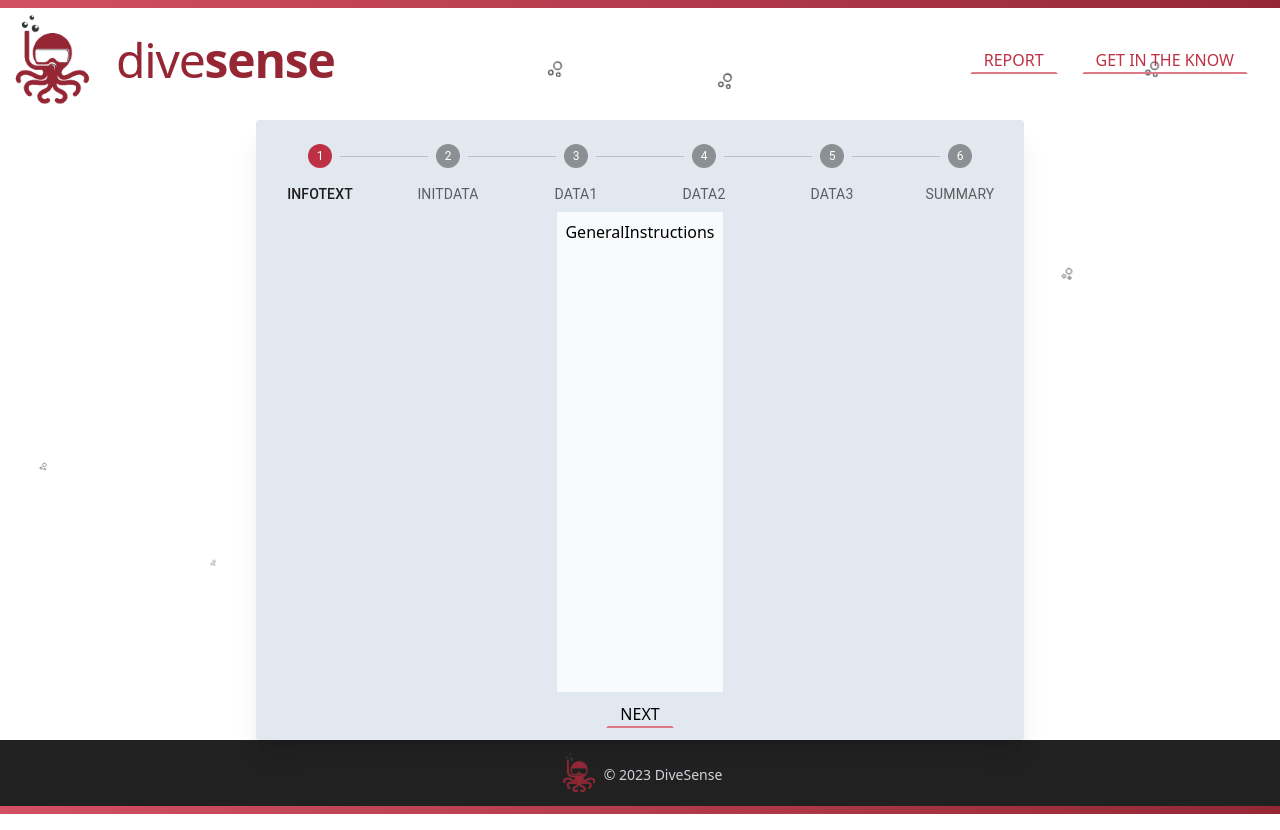
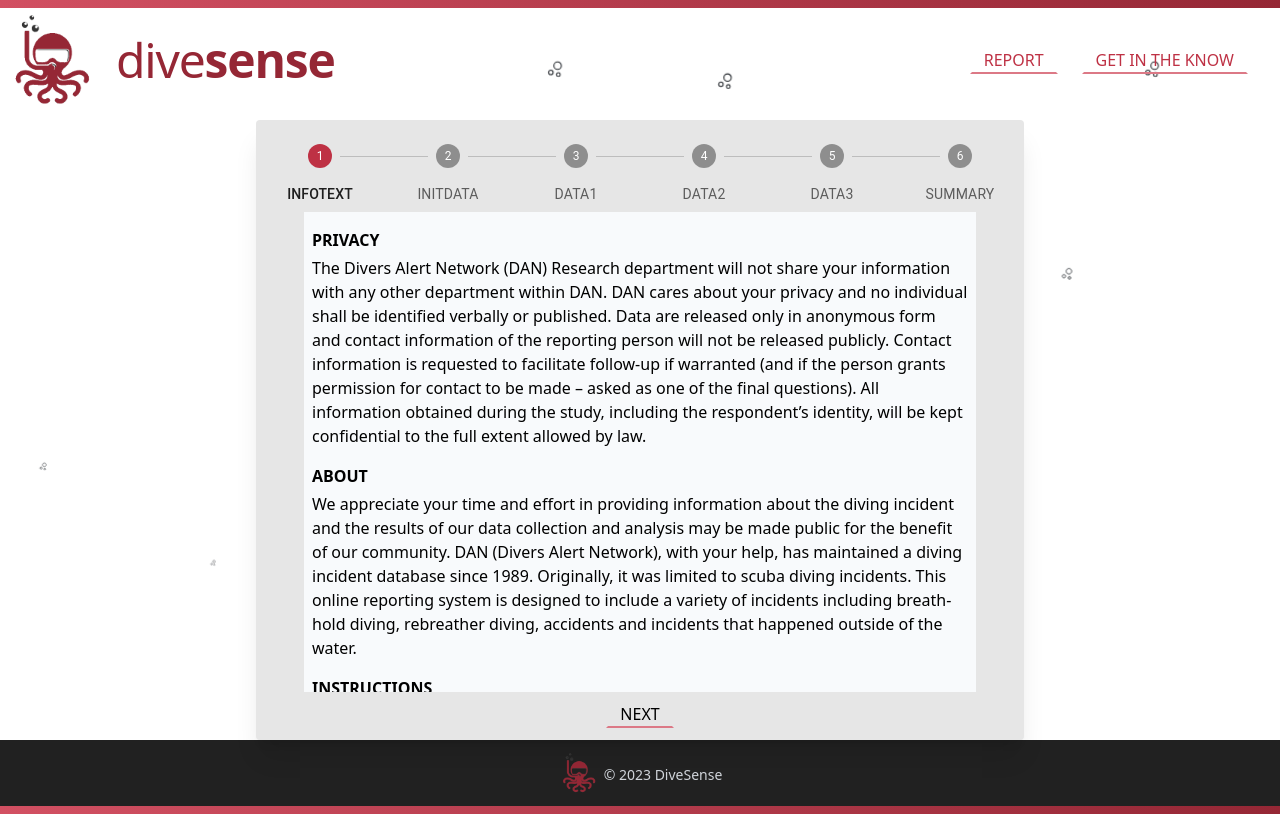
Before and after one commit to cartmandos/deep-sense-client, a React (Vite) app: page /report in a window 1280 px wide. Built offline with nearby package versions, Linux system fonts and the light colour scheme.

Commit message:
steps created

```diff
--- a/src/pages/report-form/GeneralInfo.jsx
+++ /dev/null
@@ -1,5 +0,0 @@
-const GeneralInfo = () => {
-  return <div>general info</div>;
-};
-
-export default GeneralInfo;
--- a/src/pages/report-form/GeneralInstructions.jsx
+++ /dev/null
@@ -1,9 +0,0 @@
-const GeneralInstructions = () => {
-  return (
-    <div>
-      GeneralInstructions
-    </div>
-  )
-}
-
-export default GeneralInstructions
--- a/src/pages/report-form/ReportCard.jsx
+++ b/src/pages/report-form/ReportCard.jsx
@@ -4,10 +4,10 @@ import Step from '@mui/material/Step';
 import StepLabel from '@mui/material/StepLabel';
 import ButtonGroup from '@mui/material/ButtonGroup';
 import { useEffect, useState } from 'react';
-import GeneralInstructions from './GeneralInstructions';
-import GeneralInfo from './GeneralInfo';
-import IncidentCategory from './IncidentCategory';
-import IncidentInfo from './IncidentInfo';
+import GeneralInstructions from './Steps/GeneralInstructions';
+import GeneralInfo from './Steps/DiverGeneralInfo';
+import IncidentCategory from './Steps/IncidentCategory';
+import IncidentInfo from './Steps/IncidentInfo';
 
 const formSteps = [
   { label: 'infoText', btnText: 'Start Reporting' },
@@ -48,7 +48,7 @@ const ReportCard = ({ step, setStep }) => {
   };
 
   return (
-    <div className="z-10 grid h-4/5 w-3/5 grid-rows-[auto_1fr_auto] rounded bg-slate-200 shadow-xl">
+    <div className="bg-main-gray-light z-10 grid h-4/5 w-3/5 grid-rows-[auto_1fr_auto] rounded shadow-xl">
       <Box sx={{ width: '100%', pt: 3 }}>
         <Stepper activeStep={step} alternativeLabel>
           {formSteps.map((label) => (
@@ -71,7 +71,9 @@ const ReportCard = ({ step, setStep }) => {
           ))}
         </Stepper>
       </Box>
-      <main className="mx-auto my-2 h-[60vh] max-w-2xl bg-slate-50 p-2">{stepRenderers()}</main>
+      <main className="mx-auto my-2 h-[60vh] max-w-2xl overflow-auto bg-slate-50 p-2">
+        {stepRenderers()}
+      </main>
       <ButtonGroup className="mb-3 flex justify-center">
         {step !== 0 && (
           <button
--- /dev/null
+++ b/src/pages/report-form/Steps/DiverGeneralInfo.jsx
@@ -0,0 +1,14 @@
+const GeneralInfo = () => {
+  return <div>
+    {/* units */}
+    {/* sex */}
+    {/* height */}
+    {/* weight */}
+    {/* age */}
+    {/* dive discipline */}
+    {/* dive certification */}
+    {/* dive frequncy */}
+  </div>;
+};
+
+export default GeneralInfo;
--- /dev/null
+++ b/src/pages/report-form/Steps/GeneralInstructions.jsx
@@ -0,0 +1,39 @@
+const GeneralInstructions = () => {
+  return (
+    <div>
+      <h4 className="mb-1 mt-2 font-semibold">PRIVACY</h4>
+      <p className="mb-4 font-extralight">
+        The Divers Alert Network (DAN) Research department will not share your information with any
+        other department within DAN. DAN cares about your privacy and no individual shall be
+        identified verbally or published. Data are released only in anonymous form and contact
+        information of the reporting person will not be released publicly. Contact information is
+        requested to facilitate follow-up if warranted (and if the person grants permission for
+        contact to be made – asked as one of the final questions). All information obtained during
+        the study, including the respondent’s identity, will be kept confidential to the full extent
+        allowed by law.
+      </p>
+      <h4 className="mb-1 mt-2 font-semibold">ABOUT</h4>
+      <p className="mb-4 font-extralight">
+        We appreciate your time and effort in providing information about the diving incident and
+        the results of our data collection and analysis may be made public for the benefit of our
+        community. DAN (Divers Alert Network), with your help, has maintained a diving incident
+        database since 1989. Originally, it was limited to scuba diving incidents. This online
+        reporting system is designed to include a variety of incidents including breath-hold diving,
+        rebreather diving, accidents and incidents that happened outside of the water.
+      </p>
+      <h4 className="mb-1 mt-2 font-semibold">INSTRUCTIONS</h4>
+      <p className="mb-4 font-extralight">
+        The incident collection instrument is divided into sections, each with a series of
+        questions. The time required to complete the sections will vary with the amount of detail
+        available and the complexity of the case. Each section will be saved automatically when you
+        click “Continue”. After saving a page, you will automatically be sent to the next one. You
+        will be able to move forward and backward through the pages to make any necessary changes
+        until you click “Done” on the final page. At that time, you will no longer be able to return
+        to the case. Please contact specialprojects@dansa.org if you have questions or issues
+        concerning this process.
+      </p>
+    </div>
+  );
+};
+
+export default GeneralInstructions;
--- /dev/null
+++ b/src/pages/report-form/Steps/IncidentGeneralInfo.jsx
@@ -0,0 +1,12 @@
+const IncidentGeneralInfo = () => {
+  return (
+    <div>
+      {/* location */}
+      {/* date date picker*/}
+      {/* type -checkbox */}
+      {/* involvment - radio */}
+    </div>
+  )
+}
+
+export default IncidentGeneralInfo
```
Also changed, not shown: src/pages/report-form/Steps/IncidentCategory.jsx (renamed from src/pages/report-form/IncidentCategory.jsx), src/pages/report-form/Steps/IncidentInfo.jsx (renamed from src/pages/report-form/IncidentInfo.jsx).
